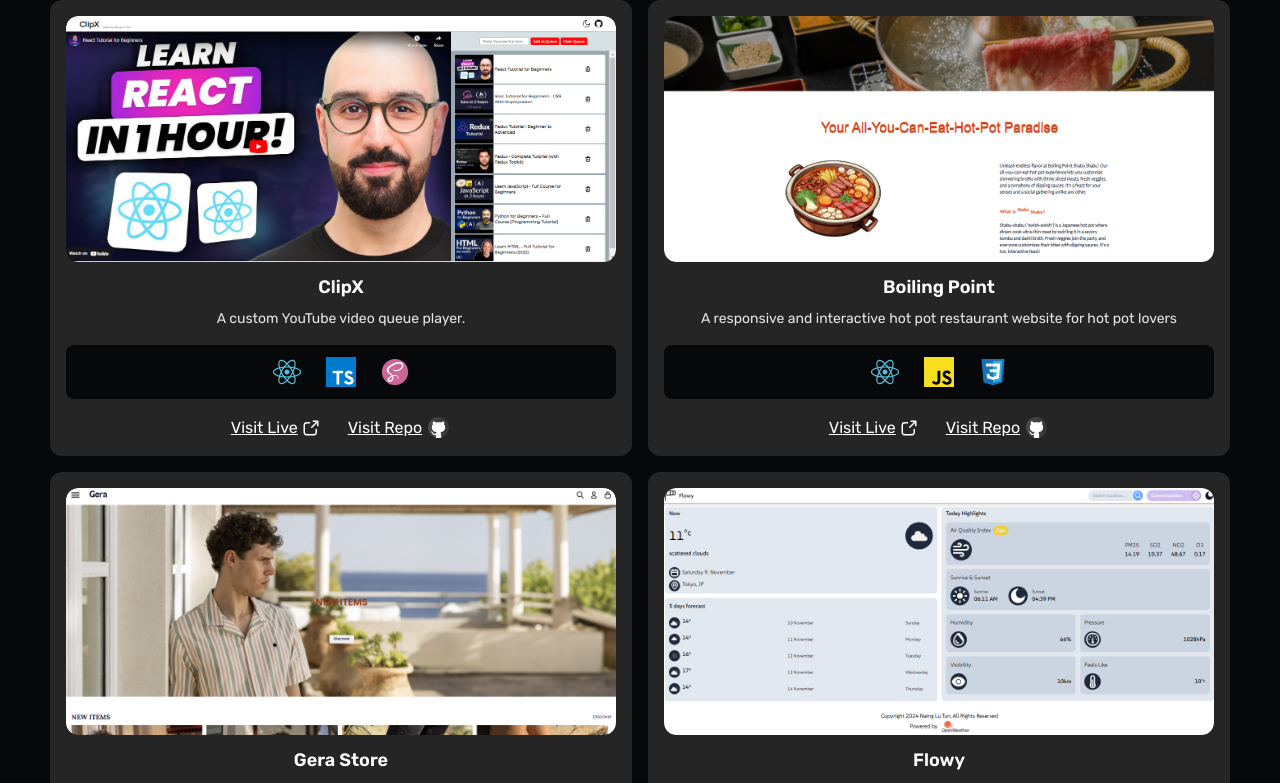
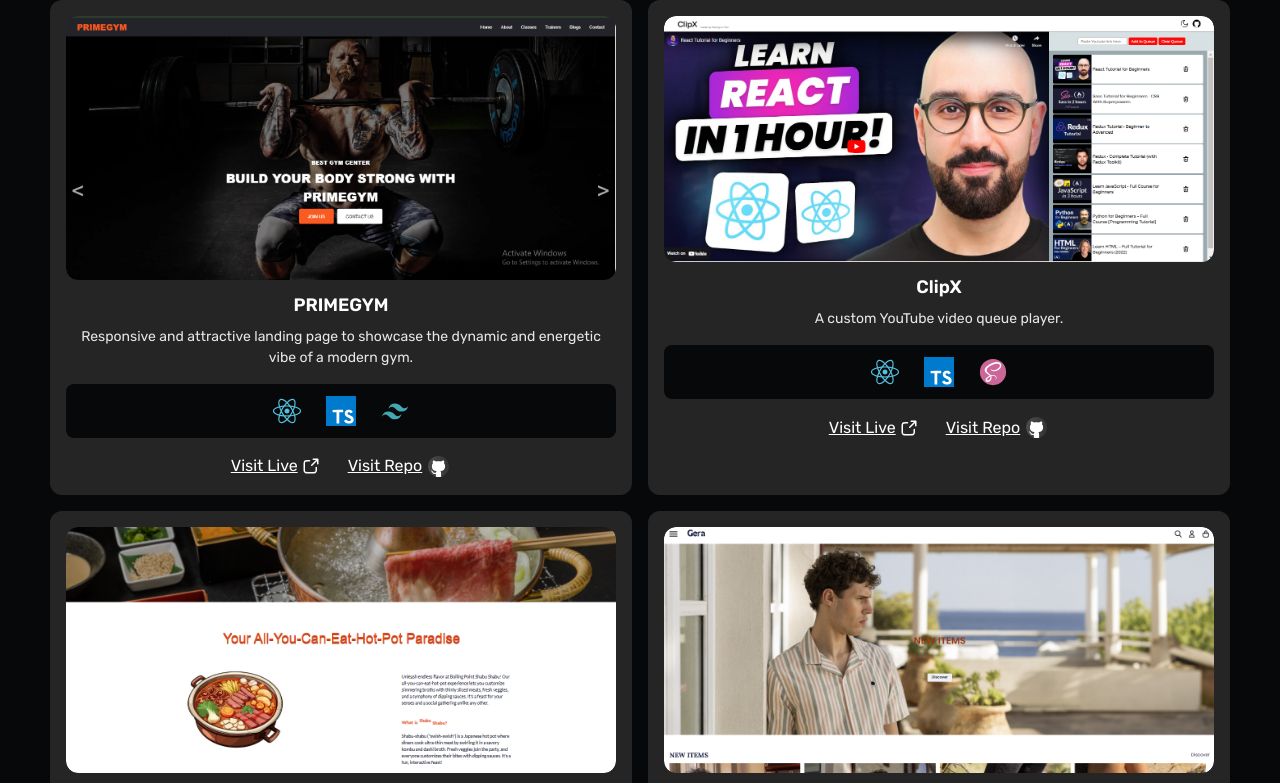
Before and after one commit to NaingLuTun/nainglutun-portfolio, a React (Vite) app: page / in a window 1280 px wide. Shown: the part 3273-4056 px from the top of the page. Built offline with nearby package versions, Linux system fonts and the light colour scheme.

Commit message:
updated projects component, and CV

```diff
--- a/src/components/Main Components/Projects-section/Projects.tsx
+++ b/src/components/Main Components/Projects-section/Projects.tsx
@@ -3,6 +3,7 @@ import geraStoreImage from "../../../assets/projects-images/gera-store-image.png
 import flowyImage from "../../../assets/projects-images/flowy-image.png"
 import devLabImage from "../../../assets/projects-images/devlab-image.png"
 import clipXImage from "../../../assets/projects-images/ClipX-image.png"
+import primegymImage from "../../../assets/projects-images/primegym-image.png"
 
 import javascriptIcon from "../../../assets/tech-stack-icons/javascript-svgrepo-com.svg"
 import typescriptIcon from "../../../assets/tech-stack-icons/typescript-icon-svgrepo-com.svg"
@@ -43,7 +44,28 @@ const Projects = () => {
 
     const projects = useMemo<ProjectsType[]>(() =>
     [
-
+        {
+            projectImage: primegymImage,
+            projectTitle: "PRIMEGYM",
+            projectTechs: [
+                {
+                    techIcon: reactIcon,
+                    techName: "React",
+                },
+                {
+                    techIcon: typescriptIcon,
+                    techName: "Typescript",
+                },
+                {
+                    techIcon: tailwindCSSIcon,
+                    techName: "Tailwind",
+                }
+            ],
+            projectDescription: "Responsive and attractive landing page to showcase the dynamic and energetic vibe of a modern gym.",
+            projectLink: "https://nainglutun.github.io/primegym",
+            githubLink: "https://github.com/NaingLuTun/primegym",
+            transition: 0.5,
+        },
         {
             projectImage: clipXImage,
             projectTitle: "ClipX",
@@ -64,7 +86,7 @@ const Projects = () => {
             projectDescription: "A custom YouTube video queue player.",
             projectLink: "https://nainglutun.github.io/ClipX",
             githubLink: "https://github.com/NaingLuTun/ClipX",
-            transition: 0.5,
+            transition: 1,
         },
         {
             projectImage: boilingPointImage,
@@ -88,7 +110,7 @@ const Projects = () => {
             projectDescription: "A responsive and interactive hot pot restaurant website for hot pot lovers",
             projectLink: "https://nainglutun.github.io/boiling-point",
             githubLink: "https://github.com/NaingLuTun/boiling-point",
-            transition: 1,
+            transition: 1.5,
         },
         {
             projectImage: geraStoreImage,
@@ -112,7 +134,7 @@ const Projects = () => {
             projectDescription: "A complete online e-commerce clothing store website for stylish people",
             projectLink: "https://nainglutun.github.io/gera-store",
             githubLink: "https://github.com/NaingLuTun/gera-store",
-            transition: 1.5,
+            transition: 2,
         },
         {
             projectImage: flowyImage,
@@ -136,7 +158,7 @@ const Projects = () => {
             projectDescription: "A fully functional weather forecast web application, powered by openweathermap API",
             projectLink: "https://nainglutun.github.io/flowy",
             githubLink: "https://github.com/NaingLuTun/flowy",
-            transition: 2,
+            transition: 2.5,
         },
         {
             projectImage: devLabImage,
@@ -160,7 +182,7 @@ const Projects = () => {
             projectDescription: "An attractive, responsive and interactive landing page for an educationl website",
             projectLink: "https://nainglutun.github.io/DevLab",
             githubLink: "https://github.com/NaingLuTun/DevLab",
-            transition: 2.5,
+            transition: 3,
         },
 
     ],[])
```
Also changed, not shown: src/assets/projects-images/primegym-image.png (added), 1 other file (tests, documents, lock files or other folders).
